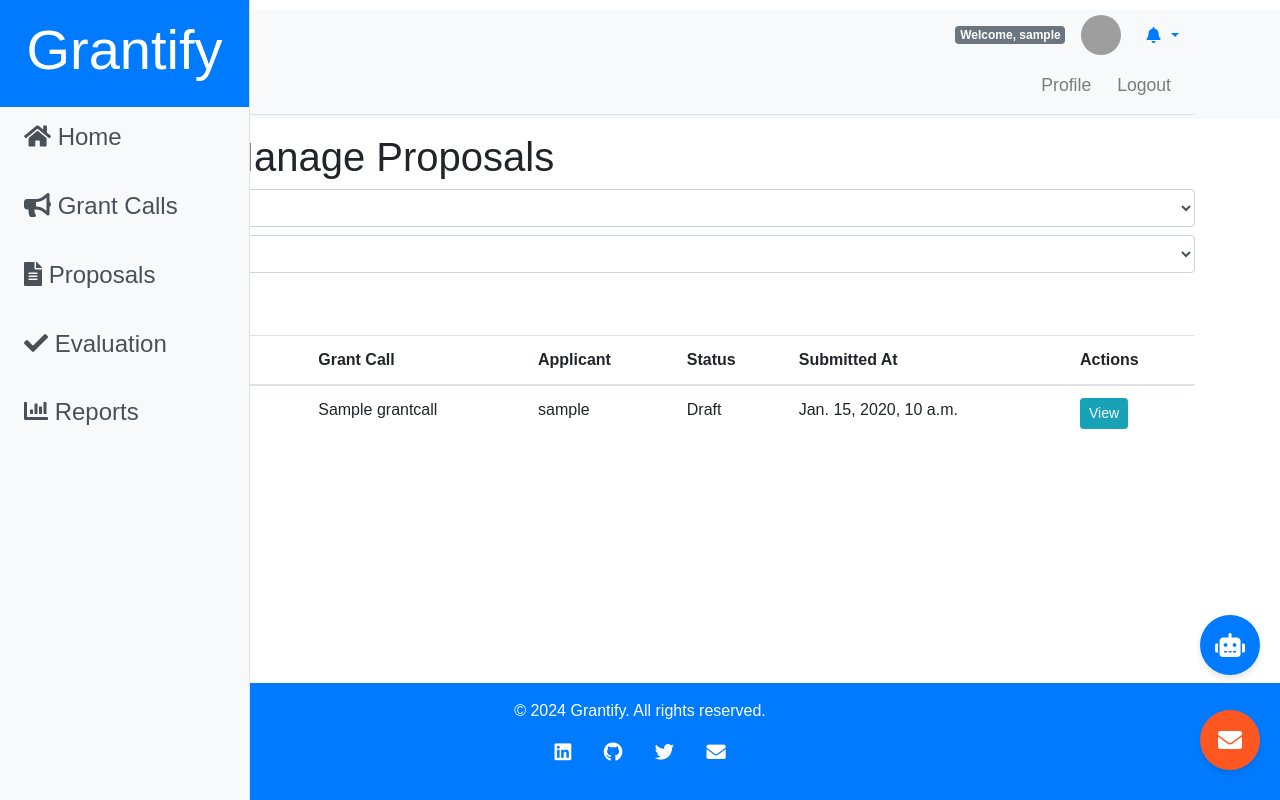
After one commit to 0xLida00/Grantify, a Django app: page /proposals/admin/ in a window 1280 px wide. The commit adds this page. Run offline with Django 5.2, Linux system fonts and the light colour scheme; a user stored in the database is signed in; tables that the repository leaves empty hold one stand-in row (values such as "Sample post"); data that the repository does not hold is empty; some libraries are stand-ins or nearby versions; grey boxes are pictures that could not be loaded.

Commit message:
Worked on the proposals_app

```diff
--- a/Grantify_Project/urls.py
+++ b/Grantify_Project/urls.py
@@ -25,4 +25,5 @@ urlpatterns = [
     path('accounts/', include('accounts_app.urls')),
     path('calls/', include('calls_app.urls')),
     path('support/', include('support_app.urls')),
+    path('proposals/', include('proposals_app.urls')),
 ]
--- a/frontend/templates/base.html
+++ b/frontend/templates/base.html
@@ -125,7 +125,7 @@
                     </a>
                 </h4>
                 <h4>
-                    <a href="#" class="list-group-item list-group-item-action bg-light">
+                    <a href="{% url 'proposal_list' %}" class="list-group-item list-group-item-action bg-light">
                         <i class="fas fa-file-alt"></i> Proposals
                     </a>
                 </h4>
@@ -192,7 +192,7 @@
 
     <!-- Floating Support Icon -->
     <div id="support-icon" class="support-icon">
-        <i class="fas fa-life-ring"></i>
+        <i class="fas fa-envelope"></i>
     </div>
 
     <!-- Support Center Modal -->
@@ -229,6 +229,23 @@
         </div>
     </div>
 
+    <!-- Floating Chatbot Icon -->
+    <div id="chatbot-icon" class="chatbot-icon">
+        <i class="fas fa-robot"></i>
+    </div>
+
+    <!-- Chatbot Modal -->
+    <div id="chatbot-modal" class="chatbot-modal">
+        <div class="chatbot-modal-content">
+            <span class="close">&times;</span>
+            <div id="chat-container">
+                <div id="messages"></div>
+                <input type="text" id="user-input" placeholder="Type your message..." />
+                <button id="send-button">Send</button>
+            </div>
+        </div>
+    </div>
+
     <!-- Scripts -->
     <script src="https://code.jquery.com/jquery-3.5.1.min.js"></script>
     <script src="https://cdn.jsdelivr.net/npm/@popperjs/core@2.9.2/dist/umd/popper.min.js"></script>
@@ -237,5 +254,6 @@
     <script src="{% static 'js/grant_call_form.js' %}"></script>
     <script src="{% static 'js/grant_call_favorites.js' %}"></script>
     <script src="{% static 'js/support.js' %}"></script>
+    <script src="{% static 'js/chatbot.js' %}"></script>
 </body>
 </html>
--- a/proposals_app/models.py
+++ b/proposals_app/models.py
@@ -1,10 +1,10 @@
-# proposals_app/models.py
 from django.db import models
 from accounts_app.models import CustomUser
 from calls_app.models import GrantCall
 
 class Proposal(models.Model):
     STATUS_CHOICES = (
+        ('draft', 'Draft'),
         ('submitted', 'Submitted'),
         ('under_review', 'Under Review'),
         ('feedback', 'Feedback Provided'),
--- /dev/null
+++ b/proposals_app/templates/proposals_app/admin_proposal_list.html
@@ -0,0 +1,55 @@
+{% extends 'base.html' %}
+{% load static %}
+
+{% block content %}
+<h1>Admin: Manage Proposals</h1>
+
+<form method="get" class="mb-3">
+    <select name="grant_call" class="form-control mb-2">
+        <option value="">All Grant Calls</option>
+        {% for grant_call in grant_calls %}
+        <option value="{{ grant_call.id }}" {% if grant_call.id|stringformat:"s" == selected_grant_call %}selected{% endif %}>
+            {{ grant_call.title }}
+        </option>
+        {% endfor %}
+    </select>
+
+    <select name="status" class="form-control mb-2">
+        <option value="">All Statuses</option>
+        {% for choice, display in proposal_model.STATUS_CHOICES %}
+        <option value="{{ choice }}" {% if choice == selected_status %}selected{% endif %}>
+            {{ display }}
+        </option>
+        {% endfor %}
+    </select>
+
+    <button type="submit" class="btn btn-primary">Filter</button>
+</form>
+
+<table class="table">
+    <thead>
+        <tr>
+            <th>Title</th>
+            <th>Grant Call</th>
+            <th>Applicant</th>
+            <th>Status</th>
+            <th>Submitted At</th>
+            <th>Actions</th>
+        </tr>
+    </thead>
+    <tbody>
+        {% for proposal in proposals %}
+        <tr>
+            <td>{{ proposal.title }}</td>
+            <td>{{ proposal.grant_call }}</td>
+            <td>{{ proposal.applicant }}</td>
+            <td>{{ proposal.get_status_display }}</td>
+            <td>{{ proposal.submitted_at }}</td>
+            <td>
+                <a href="{% url 'proposal_detail' proposal.pk %}" class="btn btn-info btn-sm">View</a>
+            </td>
+        </tr>
+        {% endfor %}
+    </tbody>
+</table>
+{% endblock %}
--- /dev/null
+++ b/proposals_app/urls.py
@@ -0,0 +1,17 @@
+from django.urls import path
+from . import views
+from django.conf import settings
+from django.conf.urls.static import static
+
+urlpatterns = [
+    path('', views.proposal_list, name='proposal_list'),
+    path('<int:pk>/', views.proposal_detail, name='proposal_detail'),
+    path('create/', views.proposal_create, name='proposal_create'),
+    path('<int:pk>/update/', views.proposal_update, name='proposal_update'),
+    path('<int:pk>/delete/', views.proposal_delete, name='proposal_delete'),
+    path('admin/', views.admin_proposal_list, name='admin_proposal_list'),
+]
+
+# Serve media files during development
+if settings.DEBUG:
+    urlpatterns += static(settings.MEDIA_URL, document_root=settings.MEDIA_ROOT)
--- a/proposals_app/views.py
+++ b/proposals_app/views.py
@@ -1,3 +1,72 @@
-from django.shortcuts import render
+from django.shortcuts import render, get_object_or_404, redirect
+from django.contrib.auth.decorators import login_required
+from django.contrib.admin.views.decorators import staff_member_required
+from django.db.models import Q
+from .models import Proposal
+from .forms import ProposalForm
+from calls_app.models import GrantCall
 
-# Create your views here.
+
+@staff_member_required
+def admin_proposal_list(request):
+    grant_call_id = request.GET.get('grant_call')
+    status = request.GET.get('status')
+
+    proposals = Proposal.objects.all()
+
+    if grant_call_id:
+        proposals = proposals.filter(grant_call_id=grant_call_id)
+
+    if status:
+        proposals = proposals.filter(status=status)
+
+    grant_calls = GrantCall.objects.all()
+    return render(request, 'proposals_app/admin_proposal_list.html', {
+        'proposals': proposals,
+        'grant_calls': grant_calls,
+        'selected_grant_call': grant_call_id,
+        'selected_status': status,
+    })
+
+@login_required
+def proposal_list(request):
+    proposals = Proposal.objects.filter(applicant=request.user)
+    return render(request, 'proposals_app/proposal_list.html', {'proposals': proposals})
+
+@login_required
+def proposal_detail(request, pk):
+    proposal = get_object_or_404(Proposal, pk=pk, applicant=request.user)
+    return render(request, 'proposals_app/proposal_detail.html', {'proposal': proposal})
+
+@login_required
+def proposal_create(request):
+    if request.method == 'POST':
+        form = ProposalForm(request.POST, request.FILES)
+        if form.is_valid():
+            proposal = form.save(commit=False)
+            proposal.applicant = request.user
+            proposal.save()
+            return redirect('proposal_list')
+    else:
+        form = ProposalForm()
+    return render(request, 'proposals_app/proposal_form.html', {'form': form})
+
+@login_required
+def proposal_update(request, pk):
+    proposal = get_object_or_404(Proposal, pk=pk, applicant=request.user)
+    if request.method == 'POST':
+        form = ProposalForm(request.POST, request.FILES, instance=proposal)
+        if form.is_valid():
+            form.save()
+            return redirect('proposal_list')
+    else:
+        form = ProposalForm(instance=proposal)
+    return render(request, 'proposals_app/proposal_form.html', {'form': form})
+
+@login_required
+def proposal_delete(request, pk):
+    proposal = get_object_or_404(Proposal, pk=pk, applicant=request.user)
+    if request.method == 'POST':
+        proposal.delete()
+        return redirect('proposal_list')
+    return render(request, 'proposals_app/proposal_confirm_delete.html', {'proposal': proposal})
--- a/static/css/styles.css
+++ b/static/css/styles.css
@@ -132,25 +132,25 @@ footer.footer .list-inline-item a:hover {
 /* Floating Support Icon */
 .support-icon {
   position: fixed;
-  bottom: 20px;
-  right: 20px;
+  bottom: 30px; /* Distance from the bottom of the screen */
+  right: 20px; /* Distance from the right of the screen */
   background-color: #ff5722; /* Bright orange for visibility */
   color: white;
   border-radius: 50%;
-  width: 60px; /* Slightly larger for better visibility */
+  width: 60px;
   height: 60px;
   display: flex;
   align-items: center;
   justify-content: center;
   cursor: pointer;
-  box-shadow: 0 8px 12px rgba(0, 0, 0, 0.2); /* Stronger shadow for contrast */
+  box-shadow: 0 4px 6px rgba(0, 0, 0, 0.1);
   z-index: 1000;
   transition: transform 0.3s ease, background-color 0.3s ease;
 }
 
 .support-icon:hover {
-  transform: scale(1.1); /* Slight zoom effect on hover */
-  background-color: #e64a19; /* Darker orange on hover */
+  transform: scale(1.1);
+  background-color: #e64a19;
 }
 
 .support-icon i {
@@ -195,3 +195,91 @@ footer.footer .list-inline-item a:hover {
   margin-top: 10px;
   width: 100%;
 }
+
+/* Floating Chatbot Icon */
+.chatbot-icon {
+  position: fixed;
+  bottom: 125px; /* Adjusted distance from the bottom to avoid overlap */
+  right: 20px; /* Same distance from the right as the support icon */
+  background-color: #007bff; /* Blue for chatbot */
+  color: white;
+  border-radius: 50%;
+  width: 60px;
+  height: 60px;
+  display: flex;
+  align-items: center;
+  justify-content: center;
+  cursor: pointer;
+  box-shadow: 0 4px 6px rgba(0, 0, 0, 0.1);
+  z-index: 1000;
+  transition: transform 0.3s ease, background-color 0.3s ease;
+}
+
+.chatbot-icon:hover {
+  transform: scale(1.1);
+  background-color: #0056b3;
+}
+
+.chatbot-icon i {
+  font-size: 24px;
+}
+
+/* Chatbot Modal */
+.chatbot-modal {
+  display: none;
+  position: fixed;
+  bottom: 100px;
+  right: 20px;
+  background-color: white;
+  border: 1px solid #ddd;
+  border-radius: 8px;
+  box-shadow: 0 4px 6px rgba(0, 0, 0, 0.1);
+  width: 350px;
+  z-index: 1001;
+}
+
+.chatbot-modal-content {
+  padding: 15px;
+  position: relative;
+}
+
+.chatbot-modal .close {
+  position: absolute;
+  top: 10px;
+  right: 10px;
+  cursor: pointer;
+  font-size: 18px;
+  color: #333;
+}
+
+#chat-container {
+  display: flex;
+  flex-direction: column;
+  height: 400px;
+}
+
+#messages {
+  flex: 1;
+  overflow-y: auto;
+  border: 1px solid #ddd;
+  padding: 10px;
+  margin-bottom: 10px;
+  border-radius: 5px;
+}
+
+#user-input {
+  width: calc(100% - 60px);
+  padding: 10px;
+  margin-right: 10px;
+  border: 1px solid #ddd;
+  border-radius: 5px;
+}
+
+#send-button {
+  padding: 10px;
+  background-color: #007bff;
+  color: white;
+  border: none;
+  border-radius: 5px;
+  cursor: pointer;
+}
--- /dev/null
+++ b/static/js/chatbot.js
@@ -0,0 +1,108 @@
+document.addEventListener("DOMContentLoaded", function () {
+    const chatbotIcon = document.getElementById("chatbot-icon");
+    const chatbotModal = document.getElementById("chatbot-modal");
+    const closeModal = document.querySelector(".chatbot-modal .close");
+    const messagesDiv = document.getElementById("messages");
+    const userInput = document.getElementById("user-input");
+    const sendButton = document.getElementById("send-button");
+
+    let isRequestInProgress = false; // Prevent spamming requests
+
+    // Open the chatbot modal
+    chatbotIcon.addEventListener("click", function () {
+        chatbotModal.style.display = "block";
+    });
+
+    // Close the chatbot modal
+    closeModal.addEventListener("click", function () {
+        chatbotModal.style.display = "none";
+    });
+
+    // Function to send a message to the chatbot
+    function sendMessageToChatbot(userMessage) {
+        if (isRequestInProgress) {
+            alert("Please wait before sending another message.");
+            return;
+        }
+
+        // Display user message
+        const userMessageDiv = document.createElement("div");
+        userMessageDiv.textContent = `You: ${userMessage}`;
+        userMessageDiv.className = "user-message";
+        messagesDiv.appendChild(userMessageDiv);
+
+        // Clear input
+        userInput.value = "";
+
+        // Set request in progress
+        isRequestInProgress = true;
+
+        // Send message to the backend
+        fetch("/support/api/chatbot/", {
+            method: "POST",
+            headers: {
+                "Content-Type": "application/json",
+            },
+            body: JSON.stringify({ message: userMessage }),
+        })
+            .then((response) => {
+                if (response.status === 429) {
+                    // Handle rate limit error
+                    alert("Rate limit exceeded. Retrying in 5 seconds...");
+                    setTimeout(() => sendMessageToChatbot(userMessage), 5000); // Retry after 5 seconds
+                    return null;
+                }
+                if (!response.ok) {
+                    throw new Error(`Error: ${response.status}`);
+                }
+                return response.json();
+            })
+            .then((data) => {
+                if (data && data.message) {
+                    // Display chatbot response
+                    const botMessageDiv = document.createElement("div");
+                    botMessageDiv.textContent = `Bot: ${data.message}`;
+                    botMessageDiv.className = "bot-message";
+                    messagesDiv.appendChild(botMessageDiv);
+
+                    // Scroll to the bottom
+                    messagesDiv.scrollTop = messagesDiv.scrollHeight;
+                }
+            })
+            .catch((error) => {
+                console.error("Error:", error);
+                const errorMessageDiv = document.createElement("div");
+                errorMessageDiv.textContent = "Bot: Sorry, something went wrong. Please try again later.";
+                errorMessageDiv.className = "bot-message error";
+                messagesDiv.appendChild(errorMessageDiv);
+            })
+            .finally(() => {
+                // Allow new requests after 2 seconds
+                setTimeout(() => {
+                    isRequestInProgress = false;
+                }, 2000);
+            });
+    }
+
+    // Handle send button click
+    sendButton.addEventListener("click", function () {
+        const userMessage = userInput.value.trim();
+        if (!userMessage) {
+            alert("Please enter a message.");
+            return;
+        }
+        sendMessageToChatbot(userMessage);
+    });
+
+    // Handle Enter key press
+    userInput.addEventListener("keypress", function (e) {
+        if (e.key === "Enter") {
+            const userMessage = userInput.value.trim();
+            if (!userMessage) {
+                alert("Please enter a message.");
+                return;
+            }
+            sendMessageToChatbot(userMessage);
+        }
+    });
+});
```
Also changed, not shown: Grantify_Project/settings.py (+8 -0 lines), proposals_app/forms.py (added, +19 -0 lines), proposals_app/templates/proposals_app/proposal_confirm_delete.html (added, +12 -0 lines), proposals_app/templates/proposals_app/proposal_detail.html (added, +12 -0 lines), proposals_app/templates/proposals_app/proposal_form.html (added, +12 -0 lines), proposals_app/templates/proposals_app/proposal_list.html (added, +31 -0 lines), support_app/views.py (+25 -14 lines), proposals_app/migrations/0002_alter_proposal_status.py (added).
